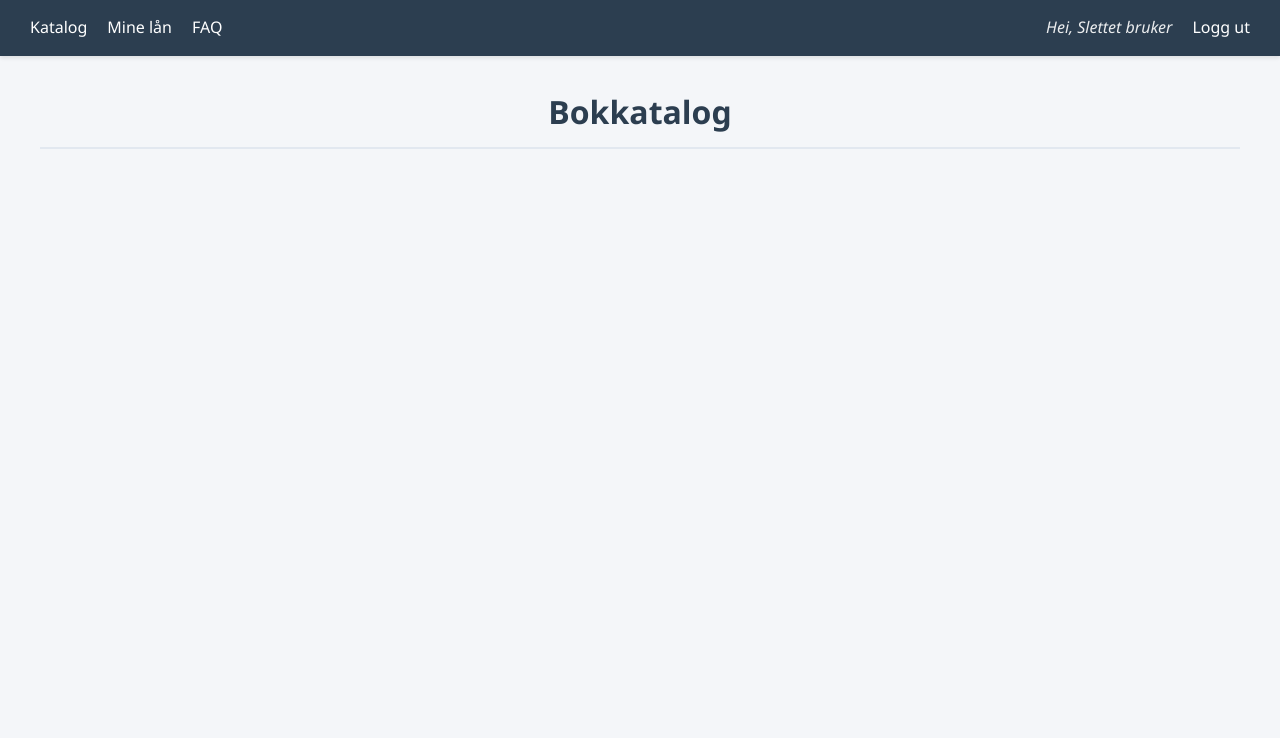
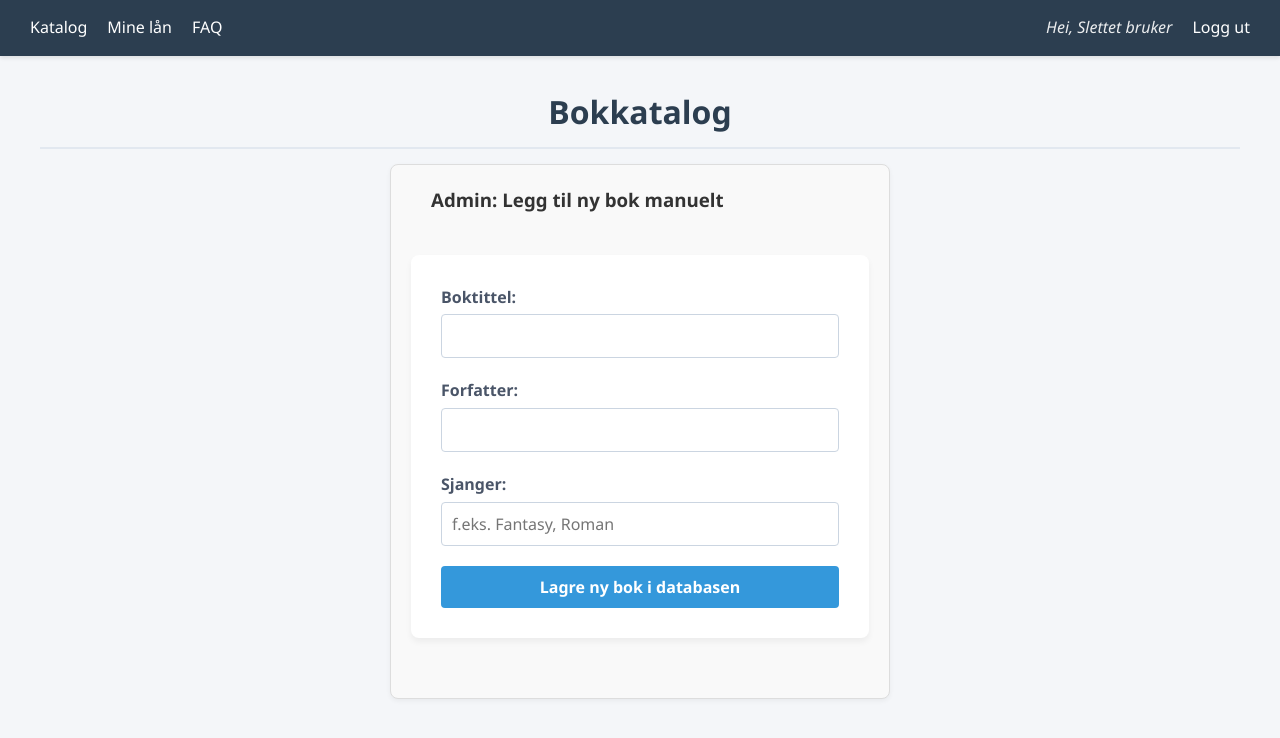
Before and after one commit to tenzxki/bibliotekside, a Flask app: template templates/user/browse.html in a window 1280 px wide. Shown: the top 738 px of the page. Run offline with Flask 3, Linux system fonts and the light colour scheme; the template is opened without the code that fills it, so the values that code supplies are empty; a user stored in the database is signed in.

Commit message:
Laget administrasjonspanel

```diff
--- a/app.py
+++ b/app.py
@@ -119,13 +119,51 @@ def admin_borrowings():
     return render_template('admin/borrowings.html', borrowings=borrowings, status_filter = status_filter)
 
 
-@app.route('/browse')
+@app.route('/browse', methods=['GET', 'POST'])
 def browse():
     if 'user_id' not in session:
         return redirect(url_for('login'))
 
     conn = get_connection()
     cursor = conn.cursor(dictionary=True)
+
+    #Fikk litt hjelp av gemini til å starte.
+
+    if request.method == 'POST' and session.get('role') == 'admin':
+        action = request.form.get('action')
+
+        if action == 'create_book':
+            title = request.form['title']
+            author = request.form['author']
+            genre = request.form['genre']
+            try:
+                cursor.execute("INSERT INTO books (title, author, genre) VALUES (%s, %s, %s)", (title, author, genre))
+                conn.commit()
+                flash("Boken ble lagt til i biblioteket!")
+            except Exception as e:
+                conn.rollback()
+                flash("Kunne ikke legge til boken.")
+                print(f"Feil: {e}")
+
+        elif action == 'update_book':
+            book_id = request.form['book_id']
+            title = request.form['title']
+            author = request.form['author']
+            genre = request.form['genre']
+            try:
+                cursor.execute("""
+                    UPDATE books
+                    SET title = %s, author = %s, genre = %s
+                    WHERE id = %s
+                """, (title, author, genre, book_id))
+                conn.commit()
+                flash("Boken ble oppdatert!")
+            except Exception as e:
+                conn.rollback()
+                flash("Kunne ikke oppdatere boken.")
+                print(f"Feil: {e}")
+
+        return redirect(url_for('browse'))
 
     cursor.execute("SELECT * FROM books ORDER BY title")
     bøker = cursor.fetchall()
@@ -272,6 +310,27 @@ def return_borrowing(id):
     return redirect(url_for('admin_borrowings'))
 
 
+@app.route('/admin/books/delete/<int:book_id>', methods=['POST'])
+def delete_book(book_id):
+    if session.get('role') != 'admin':
+        return redirect(url_for('login'))
+
+    conn = get_connection()
+    cursor = conn.cursor(dictionary=True)
+    try:
+        cursor.execute("DELETE FROM books WHERE id = %s", (book_id,))
+        conn.commit()
+        flash("Boken ble slettet manuelt fra systemet!")
+    except Exception as e:
+        conn.rollback()
+        flash("Kan ikke slette boken! Den er knyttet til et eksisterende eller historisk utlån.")
+        print(f"Feil ved sletting: {e}")
+
+    cursor.close()
+    conn.close()
+    return redirect(url_for('browse'))
+
+
 
 @app.route('/faq', methods=['GET', 'POST'])
 def faq():
--- a/static/style.css
+++ b/static/style.css
@@ -323,3 +323,107 @@ tr:hover {
     margin: 0;
     white-space: nowrap;
 }
+
+/* --- UTFLYTTET CSS FRA BROWSE-SIDEN --- */
+
+/* Boksen øverst */
+.admin-opprett-boks {
+    background: #f9f9f9;
+    padding: 20px;
+    border-radius: 8px;
+    border: 1px solid #ddd;
+    margin: 0 auto 30px auto;
+    max-width: 500px;
+    box-shadow: 0 2px 5px rgba(0,0,0,0.05);
+}
+.admin-opprett-boks h3 {
+    margin-top: 0;
+    color: #333;
+}
+.admin-label-opprett {
+    display: block;
+    margin-bottom: 4px;
+    font-weight: bold;
+}
+.admin-input-opprett {
+    width: 100%;
+    padding: 8px;
+    margin-bottom: 12px;
+    box-sizing: border-box;
+    border: 1px solid #ccc;
+    border-radius: 4px;
+}
+.admin-input-opprett-genre {
+    width: 100%;
+    padding: 8px;
+    margin-bottom: 18px;
+    box-sizing: border-box;
+    border: 1px solid #ccc;
+    border-radius: 4px;
+}
+.btn-lagre-admin {
+    background: #3498db;
+    color: white;
+    padding: 10px 15px;
+    border: none;
+    border-radius: 4px;
+    cursor: pointer;
+    font-weight: bold;
+    width: 100%;
+}
+
+/* Kortene for admin */
+.admin-kort-topp {
+    border-top: 5px solid #2ecc71;
+}
+.admin-label-kort {
+    font-size: 11px;
+    color: #777;
+    display: block;
+}
+.admin-input-kort {
+    width: 100%;
+    padding: 4px;
+    margin-bottom: 5px;
+    box-sizing: border-box;
+}
+.admin-input-kort-siste {
+    width: 100%;
+    padding: 4px;
+    margin-bottom: 12px;
+    box-sizing: border-box;
+}
+.admin-knapp-gruppe {
+    display: flex;
+    gap: 5px;
+}
+.btn-oppdater-admin {
+    background: #2ecc71;
+    color: white;
+    padding: 6px 10px;
+    border: none;
+    border-radius: 4px;
+    cursor: pointer;
+    flex: 1;
+    font-weight: bold;
+}
+.btn-slett-admin {
+    background: #e74c3c;
+    color: white;
+    padding: 6px 10px;
+    border: none;
+    border-radius: 4px;
+    cursor: pointer;
+    font-weight: bold;
+}
+
+/* Nullstilling av skjemaer */
+.admin-skjema-clean {
+    margin: 0;
+    padding: 0;
+    background: transparent;
+    box-shadow: none;
+}
+.admin-skjema-inline {
+    display: inline;
+}
--- a/templates/admin/borrowings.html
+++ b/templates/admin/borrowings.html
@@ -11,6 +11,7 @@
     <div>Bibliotek</div>
     <div>Hei, {{ session['name'] }}</div>
     <a href="{{ url_for('logout') }}">Logg ut</a>
+    <a href="{{ url_for('browse') }}">Bokkatalog (Admin Panel)</a>
 </nav>
 
 {% with messages = get_flashed_messages() %}
--- a/templates/user/browse.html
+++ b/templates/user/browse.html
@@ -23,8 +23,55 @@
 
 <h1>Bokkatalog</h1>
 
+{% if session['role'] == 'admin' %}
+<div class="admin-opprett-boks">
+    <h3>Admin: Legg til ny bok manuelt</h3>
+    <form method="POST" action="{{ url_for('browse') }}">
+        <input type="hidden" name="action" value="create_book">
+
+        <label class="admin-label-opprett">Boktittel:</label>
+        <input type="text" name="title" required class="admin-input-opprett">
+
+        <label class="admin-label-opprett">Forfatter:</label>
+        <input type="text" name="author" required class="admin-input-opprett">
+
+        <label class="admin-label-opprett">Sjanger:</label>
+        <input type="text" name="genre" placeholder="f.eks. Fantasy, Roman" class="admin-input-opprett-genre">
+
+        <button type="submit" class="btn-lagre-admin">Lagre ny bok i databasen</button>
+    </form>
+</div>
+{% endif %}
+
 <div class="katalog-container">
 {% for bok in bøker %}
+
+    {% if session['role'] == 'admin' %}
+        <div class="bok-kort tilgjengelig admin-kort-topp">
+            <form method="POST" action="{{ url_for('browse') }}" class="admin-skjema-clean">
+                <input type="hidden" name="action" value="update_book">
+                <input type="hidden" name="book_id" value="{{ bok['id'] }}">
+
+                <label class="admin-label-kort">Tittel:</label>
+                <input type="text" name="title" value="{{ bok['title'] }}" required class="admin-input-kort">
+
+                <label class="admin-label-kort">Forfatter:</label>
+                <input type="text" name="author" value="{{ bok['author'] }}" required class="admin-input-kort">
+
+                <label class="admin-label-kort">Sjanger:</label>
+                <input type="text" name="genre" value="{{ bok['genre'] if bok['genre'] else '' }}" class="admin-input-kort-siste">
+
+                <div class="admin-knapp-gruppe">
+                    <button type="submit" class="btn-oppdater-admin">Oppdater</button>
+            </form>
+
+            <form method="POST" action="{{ url_for('delete_book', book_id=bok['id']) }}" onsubmit="return confirm('Vil du slette boken permanent?');" class="admin-skjema-clean admin-skjema-inline">
+                <button type="submit" class="btn-slett-admin">Slett</button>
+            </form>
+                </div>
+        </div>
+
+    {% else %}
         {% if bok['id'] in opptatte %}
             <div class="bok-kort utilgjengelig">
                 <h3>{{ bok['title'] }}</h3>
@@ -43,6 +90,8 @@
                 </form>
             </div>
         {% endif %}
+    {% endif %}
+
 {% endfor %}
 </div>
 
```
Lines whose indentation alone changed are shown as unchanged.
